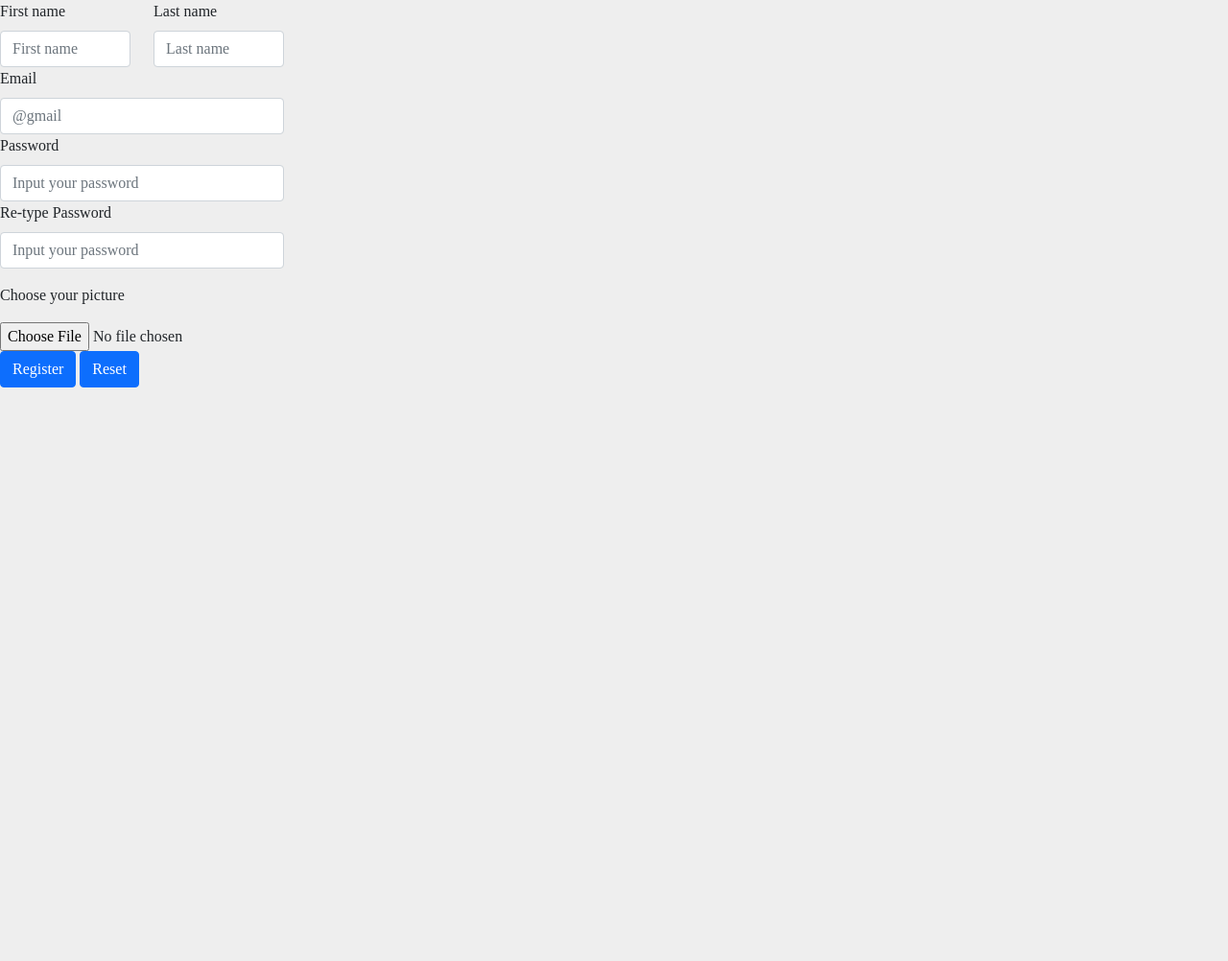
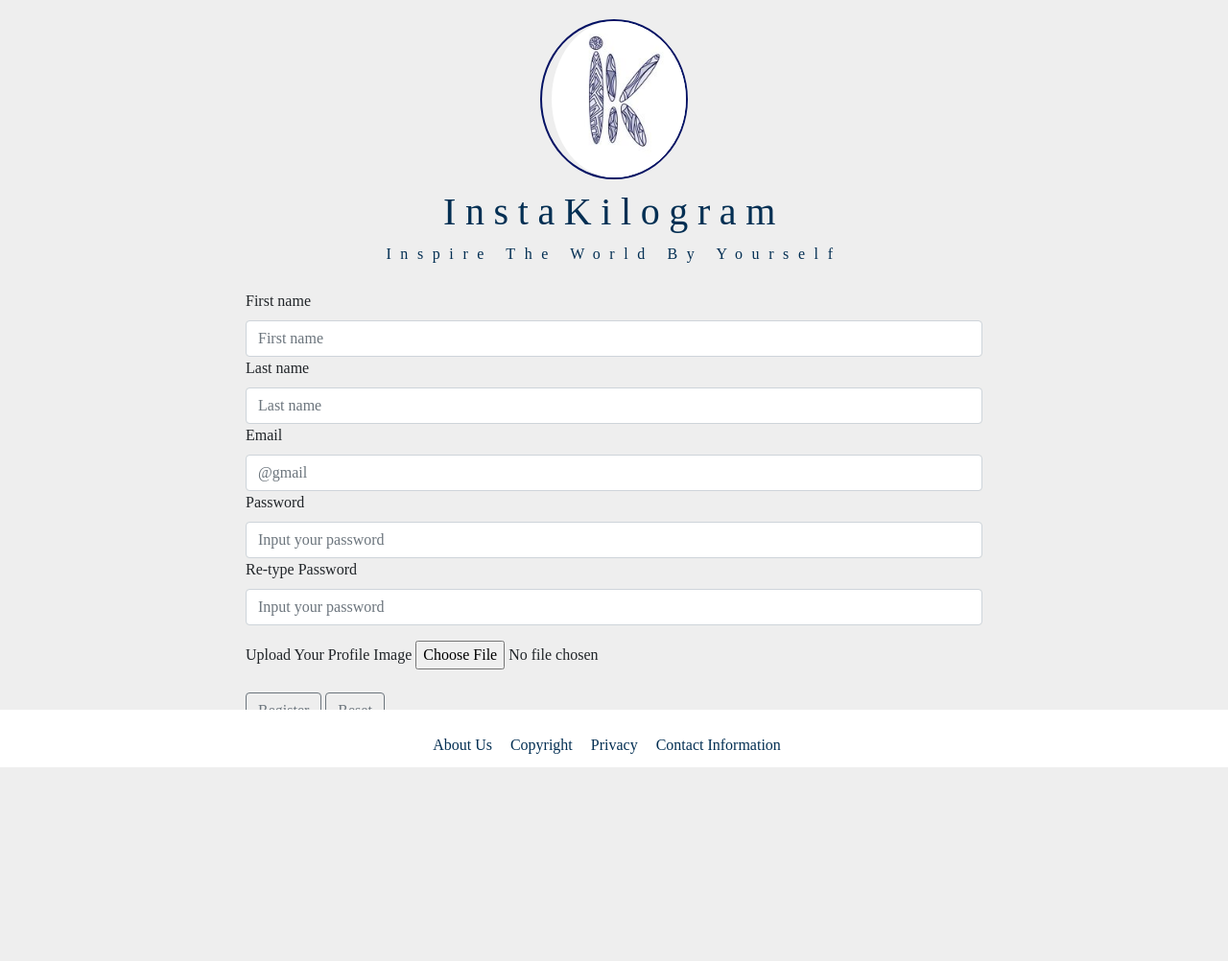
Before and after one commit to s3891667/Full_Stack_Website, a PHP site: page /signUp.html in a window 1280 px wide. Shown: the whole page at 96% size. Before the commit the page ends 404 px from the top, so only its background shows below. Run offline with PHP 8.4, Linux system fonts and the light colour scheme.

Commit message:
update sign in, log in css and html

```diff
--- a/signUp.html
+++ b/signUp.html
@@ -1,48 +1,85 @@
 <!DOCTYPE html>
 <html lang="en">
+
 <head>
   <meta charset="UTF-8">
   <meta http-equiv="X-UA-Compatible" content="IE=edge">
   <meta name="viewport" content="width=device-width, initial-scale=1.0">
-    <title>Document</title>
+  <title>Form</title>
   <link rel="stylesheet" href="./css/bootstrap.css">
   <link rel="stylesheet" href="./style.css">
 </head>
+
 <body>
 
-<form  name="signupform"  class="row col-md-3" method="post"  action="./data_saving.php" >
-  <div class="col-md-6">
+  <body>
+    <header>
+      <!-- Logo Image  -->
+      <div>
+        <img class="img" src="picture/Logo_picture.jpg" alt="logo">
+      </div>
+      <div class="webheading">
+        <!-- Website Heading -->
+        <h1>InstaKilogram</h1>
+        <span>Inspire The World By Yourself</span>
+      </div>
+    </header>
+
+    <div class="signup_instakilogram" class=".float-none">
+      <form name="signupform" class="" method="post" action="./data_saving.php">
+        <div class="form-group">
           <label for="inputEmail4" class="form-label">First name</label>
-    <input id="firstname" name="firstname"  type="text" class="form-control" placeholder="First name" aria-label="First name">
+          <input id="firstname" name="firstname" type="text" class="form-control" placeholder="First name"
+            aria-label="First name">
         </div>
-  <div class="col-md-6">
+        <div class="form-group">
           <label for="inputEmail4" class="form-label">Last name</label>
-    <input  id="lastname" name="lastname" type="text" class="form-control" placeholder="Last name" aria-label="Last name">
+          <input id="lastname" name="lastname" type="text" class="form-control" placeholder="Last name"
+            aria-label="Last name">
         </div>
         <div class="form-group">
           <label for="inputEmail4" class="form-label">Email</label>
-    <input  name="email" type="email" class="form-control" id="email" placeholder="@gmail">
+          <input name="email" type="email" class="form-control" id="email" placeholder="@gmail">
         </div>
         <div class="form-group">
           <label for="inputPassword4" class="form-label">Password</label>
-    <input name="password "  type="password" class="form-control" id="inputPassword1"
+          <input name="password " type="password" class="form-control" id="inputPassword1"
             pattern="^(?=.*[A-Za-z])(?=.*\d)(?=.*[@$!%*#?&])[A-Za-z\d@$!%*#?&]{8,}$"
-    title="Must contains at least 8 characters and 1 special character" required placeholder="Input your password" >
+            title="Must contains at least 8 characters and 1 special character" required
+            placeholder="Input your password">
         </div>
         <div class="form-group">
           <label for="inputPassword4" class="form-label">Re-type Password</label>
-    <input type="password" class="form-control" id="inputPassword2" onkeyup="form_check(this)" placeholder="Input your password" >
+          <input type="password" class="form-control" id="inputPassword2" onkeyup="form_check(this)"
+            placeholder="Input your password">
           <p id="alert"></p>
         </div>
         <div class="form-group">
-    <p>Choose your picture</p>
-    <input name="avatar" type="file" id="avatar" name="myfile">
+          <div class="custom-file">
+            <label class="custom-file-label" for="customFile">Upload Your Profile Image</label>
+          <input name="avatar" class="custom-file-input" type="file" id="avatar" name="myfile">
+        </div>
+        <br>
         </div>
         <div class="form-group">
-    <button id="submitbutton" type="submit" class="btn btn-primary">Register</button>
-    <button type="reset" class="btn btn-primary">Reset</button>
+          <span>
+            <button id="submitbutton" type="submit" class="btn btn-outline-secondary">Register</button>
+          </span>
+          <span>
+            <button type="reset" class="btn btn-outline-secondary">Reset</button>
+          </span>
         </div>
       </form>
+    </div>
+    <footer>
+      <div>
+        <a class="footer_tab" href="#">About Us</a>
+        <a class="footer_tab" href="#">Copyright</a>
+        <a class="footer_tab" href="#">Privacy</a>
+        <a class="footer_tab" href="#">Contact Information</a>
+      </div>
+    </footer>
     <script defer type="text/javascript" src="./data_processing.js"></script>
   </body>
+
 </html>
--- a/style.css
+++ b/style.css
@@ -60,6 +60,7 @@ header {
     text-align: center;
     background-color: #eee;
     letter-spacing: 0.6rem;
+    position: relative;
 }
 
 span {
@@ -203,3 +204,24 @@ footer {
 #alert {
     color :red;
 }
+
+.signup_instakilogram{
+    position: relative;
+    margin-left: 20%;
+    margin-right: 20%;
+    height: 700px;
+}
+
+.file_selection{
+    padding-bottom: 10px;
+}
+
+/* For smartphone */
+@media  only screen and (max-width: 46.1875em){
+
+}
+
+/* For tablet */
+@media  only screen and (min-width: 46.1875em) and (max-width: 63.9357em){
+
+}
```
Also changed, not shown: 1 other file. Lines whose indentation alone changed are shown as unchanged.
